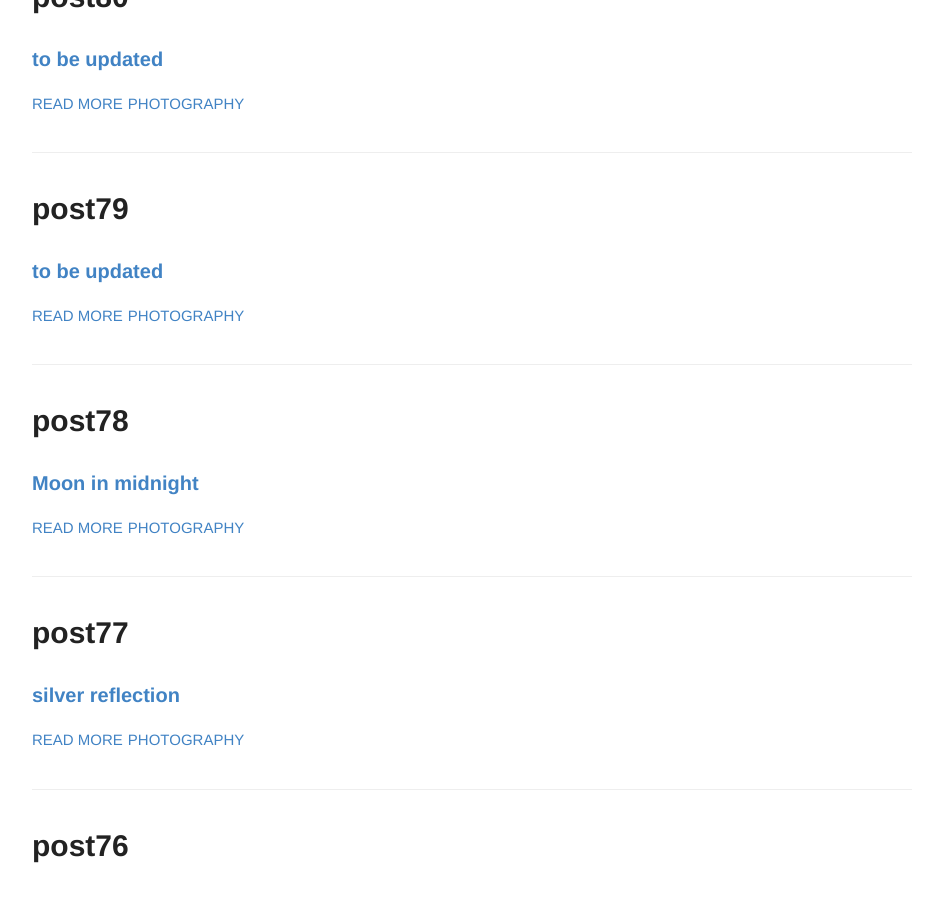
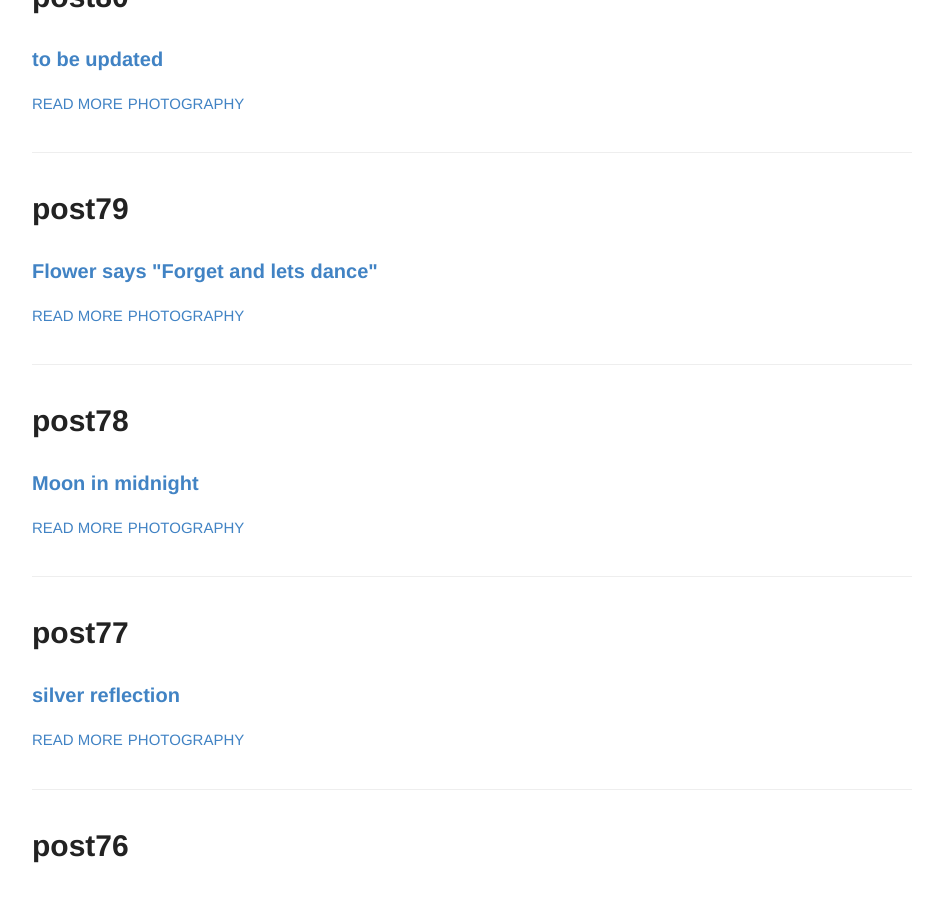
Before and after one commit to rsk/rsk.github.io, a Jekyll site: the page built from index.html, in a window 1280 px wide and 900 px high, scrolled down 10873 px. Shown: the whole window, without its empty margins (168-1111 px from the left). Built offline with Jekyll 4.4.1, drawn with Linux system fonts in a browser that asks for light colours.

Commit message:
Update 2020-6-06-post79.md

```diff
--- a/_posts/2020-6-06-post79.md
+++ b/_posts/2020-6-06-post79.md
@@ -2,7 +2,7 @@
 layout: post
 title: post79
 number: 79
-excerpt: to be updated
+excerpt: Flower says "Forget and lets dance"
 tags:
   - photography
 
```
